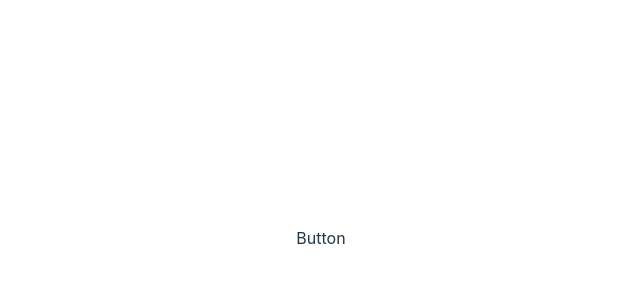
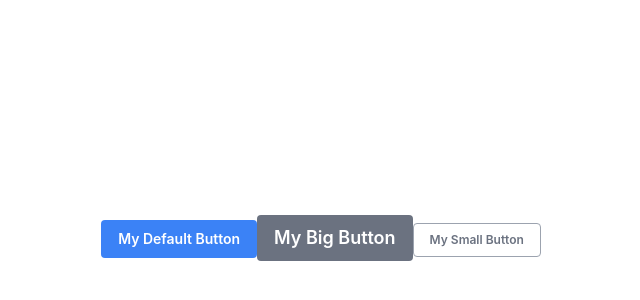
Before and after one commit to mesajil/radix-ui-practice, a React (Vite) app: page / in a window 1280 px wide. Shown: the part 162-462 px from the top of the page, without its empty margins (319-959 px from the left). Built offline with nearby package versions, Linux system fonts and the light colour scheme.

Commit message:
feat(Button): Add buttonStyles

```diff
--- a/src/app/App.tsx
+++ b/src/app/App.tsx
@@ -4,7 +4,9 @@ import './App.css'
 function App() {
   return (
     <>
-      <Button></Button>
+      <Button label='My Default Button'></Button>
+      <Button label='My Big Button' size={'large'} variant={'secondary'}></Button>
+      <Button label='My Small Button' size={'small'} variant={'outline'}></Button>
     </>
   )
 }
--- a/src/components/ui/Button.tsx
+++ b/src/components/ui/Button.tsx
@@ -1,7 +1,29 @@
 import { FC } from 'react'
+import { cva, VariantProps } from 'class-variance-authority'
 
-interface ButtonProps {}
+const buttonStyles = cva('px-4 py-2 font-semibold rounded', {
+  variants: {
+    size: {
+      small: 'text-xs',
+      medium: 'text-sm',
+      large: 'text-lg',
+    },
+    variant: {
+      primary: 'bg-blue-500 text-white',
+      secondary: 'bg-gray-500 text-white',
+      outline: 'bg-transparent border border-gray-400 text-gray-500',
+    },
+  },
+  defaultVariants: {
+    size: 'medium',
+    variant: 'primary',
+  },
+})
 
-export const Button: FC<ButtonProps> = ({}) => {
-  return <div>Button</div>
+interface ButtonProps extends VariantProps<typeof buttonStyles> {
+  label: string
 }
+
+export const Button: FC<ButtonProps> = ({ label, size, variant }) => {
+  return <button className={buttonStyles({ size, variant })}>{label}</button>
+}
```
